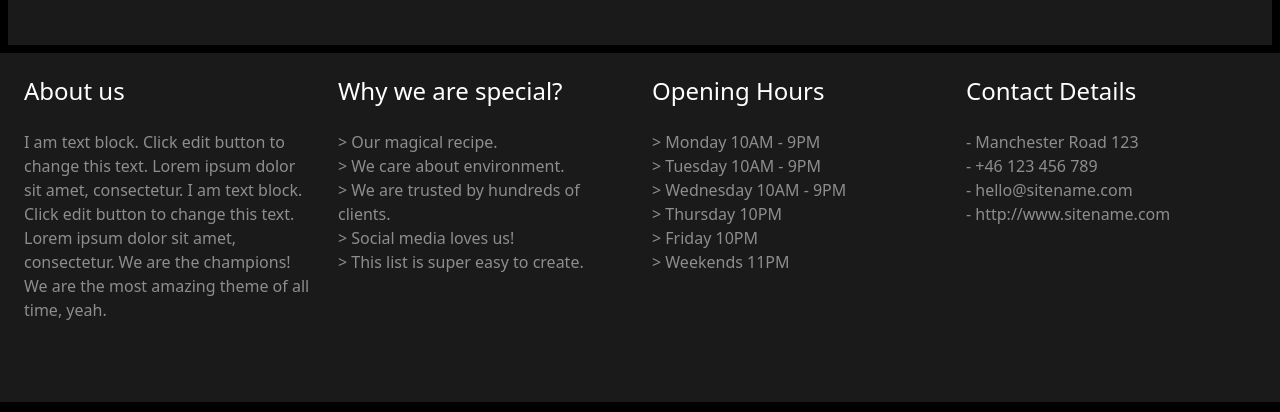
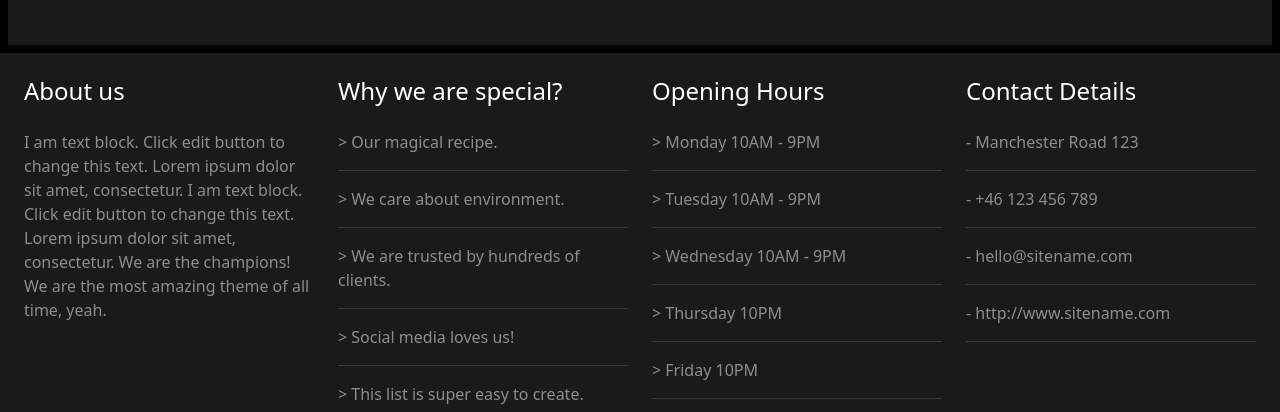
Before and after one commit to EmanArafa19/Bakeryproject-Bootstrap, a website: page index.html in a window 1280 px wide. Shown: the part 4096-4508 px from the top of the page. Drawn offline with nearby package versions, Linux system fonts and the light colour scheme.

Commit message:
first commit

```diff
--- a/index.html
+++ b/index.html
@@ -161,13 +161,18 @@
                 </p>
             </div>
 
+
             <div class="col-lg-3 col-md-6 mb-4">
                 <h4 class="text-white">Why we are special?</h4>
                 <ul class="text-white-50 py-3 list-unstyled">
                     <li>&gt; Our magical recipe.</li>
+                    <hr>
                     <li>&gt; We care about environment.</li>
+                    <hr>
                     <li>&gt; We are trusted by hundreds of clients.</li>
+                    <hr>
                     <li>&gt; Social media loves us!</li>
+                    <hr>
                     <li>&gt; This list is super easy to create.</li>
                 </ul>
             </div>
@@ -176,10 +181,15 @@
                 <h4 class="text-white">Opening Hours</h4>
                 <ul class="text-white-50 py-3 list-unstyled">
                     <li>&gt; Monday 10AM - 9PM</li>
+                    <hr>
                     <li>&gt; Tuesday 10AM - 9PM</li>
+                    <hr>
                     <li>&gt; Wednesday 10AM - 9PM</li>
+                    <hr>
                     <li>&gt; Thursday 10PM</li>
+                    <hr>
                     <li>&gt; Friday 10PM</li>
+                    <hr>
                     <li>&gt; Weekends 11PM</li>
                 </ul>
             </div>
@@ -188,9 +198,14 @@
                 <h4 class="text-white">Contact Details</h4>
                 <ul class="text-white-50 py-3 list-unstyled">
                     <li>- Manchester Road 123</li>
+                    <hr>
                     <li>- +46 123 456 789</li>
+                    <hr>
                     <li>- hello@sitename.com</li>
+                    <hr>
                     <li>- http://www.sitename.com</li>
+                    <hr>
+
                 </ul>
             </div>
 
@@ -207,19 +222,19 @@
         </p>
 
         <div class="d-flex gap-4">
-            <a href="#" class="social icon-facebook" target="_blank">
+            <a href="https://www.facebook.com" class="social icon-facebook" target="_blank">
                 <i class="fa fa-facebook icon-primary text-white-50 fs-5"></i>
             </a>
 
-            <a href="#" class="social icon-google-plus" target="_blank">
+            <a href="https://www.google.com" class="social icon-google-plus" target="_blank">
                 <i class="fa fa-google-plus icon-primary text-white-50 fs-5"></i>
             </a>
 
-            <a href="#" class="social icon-linkedin" target="_blank">
+            <a href="https://www.linkedin.com" class="social icon-linkedin" target="_blank">
                 <i class="fa fa-linkedin icon-primary text-white-50 fs-5"></i>
             </a>
 
-            <a href="#" class="social icon-twitter" target="_blank">
+            <a href="https://www.twitter.com" class="social icon-twitter" target="_blank">
                 <i class="fa fa-twitter icon-primary text-white-50 fs-5"></i>
             </a>
         </div>
```
